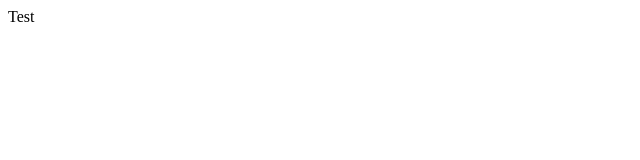
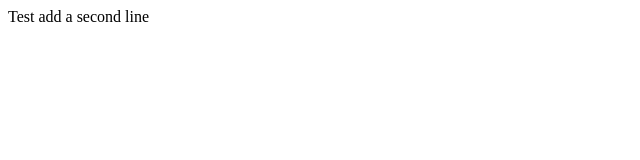
Before and after one commit to teamcarpetdev/lecture1, a plain HTML site: page index.html in a window 1280 px wide. Shown: the whole page, without its empty margins (0-640 px from the left). Drawn offline with Linux system fonts and the light colour scheme.

Commit message:
Add a second line

```diff
--- a/index.html
+++ b/index.html
@@ -6,6 +6,7 @@
 
    <body>
 	Test
+        add a second line
    </body>
 
 </html>
```
